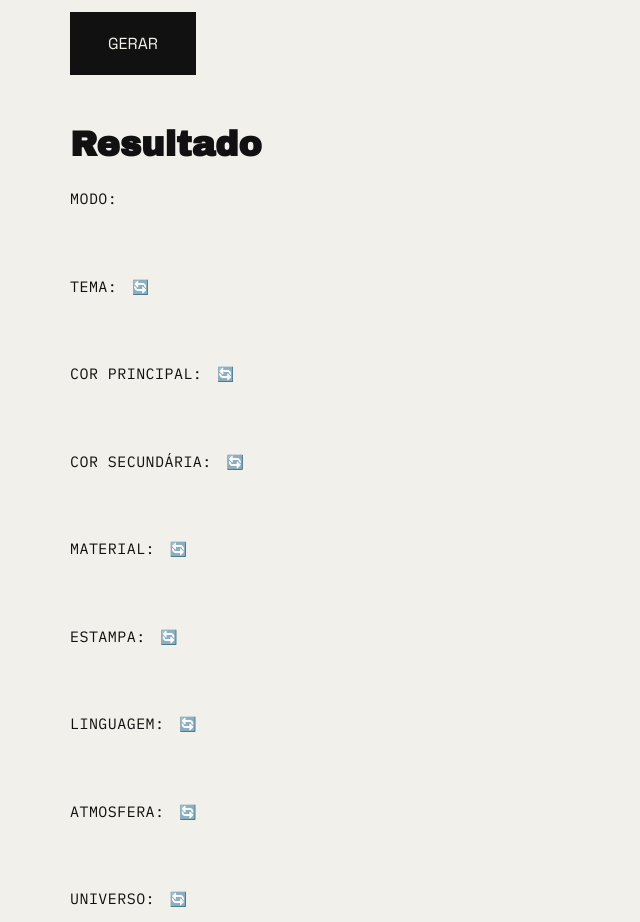
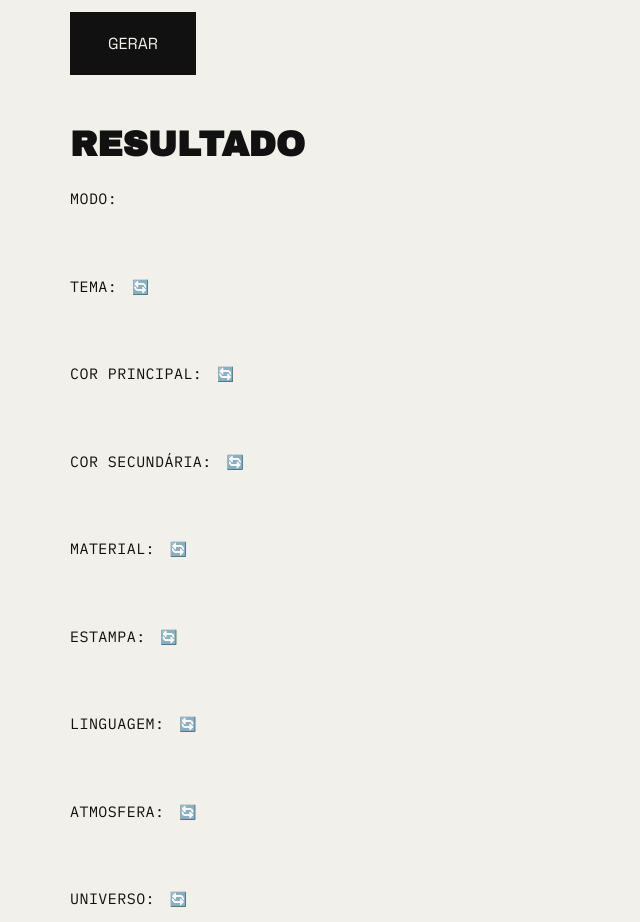
Before and after one commit to fabiula-and/collection-generator, a plain HTML site: page index.html in a window 1280 px wide. Shown: the part 840-1762 px from the top of the page, without its empty margins (0-640 px from the left). Drawn offline with Linux system fonts and the light colour scheme.

Commit message:
Update index.html

```diff
--- a/index.html
+++ b/index.html
@@ -116,7 +116,7 @@
          RESULTADO
          ===================================================== -->
 
-    <h2>Resultado</h2>
+    <h2 id="titulo-resultado">RESULTADO</h2>
 
 
     <p id="resultado-modo">
```
